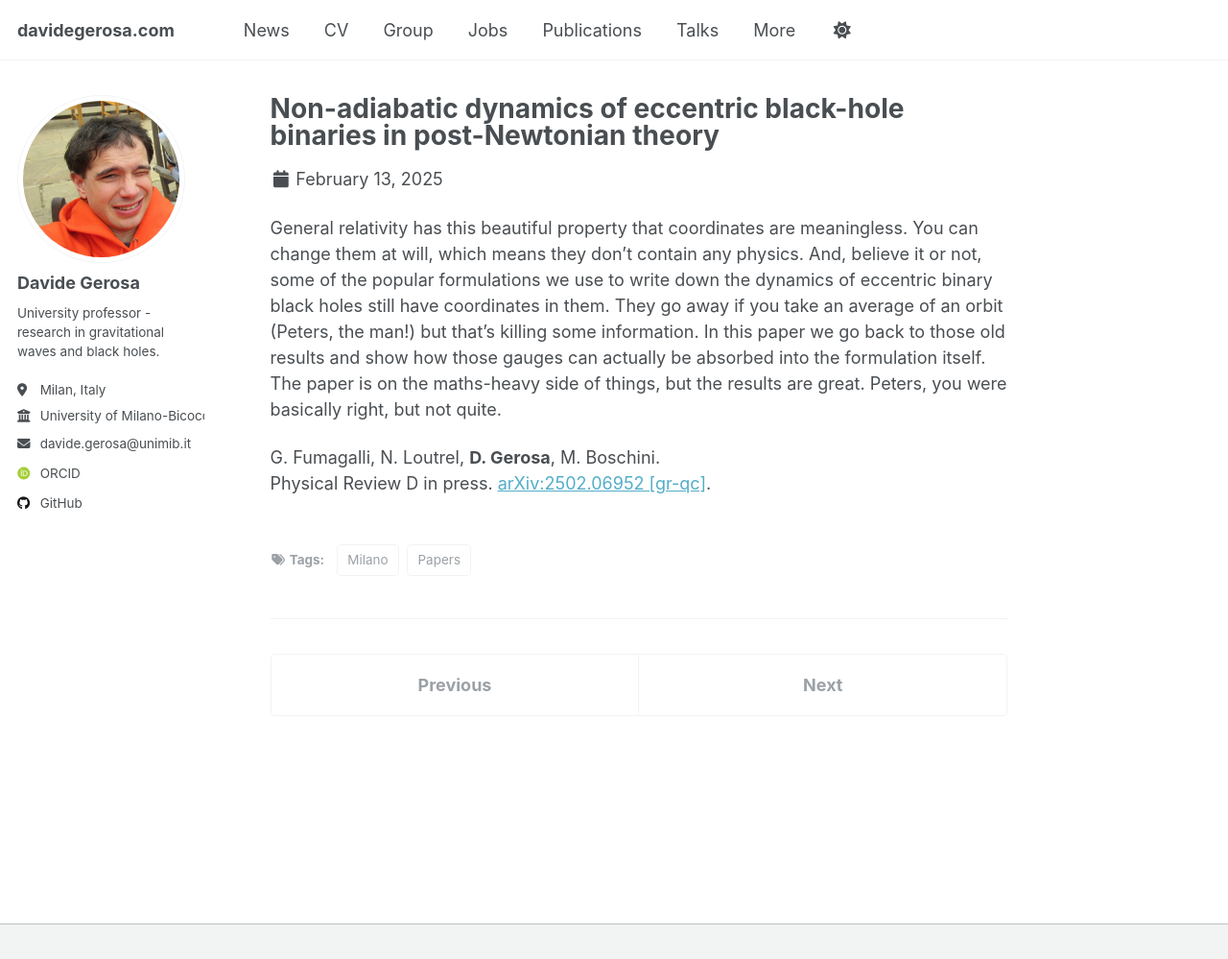
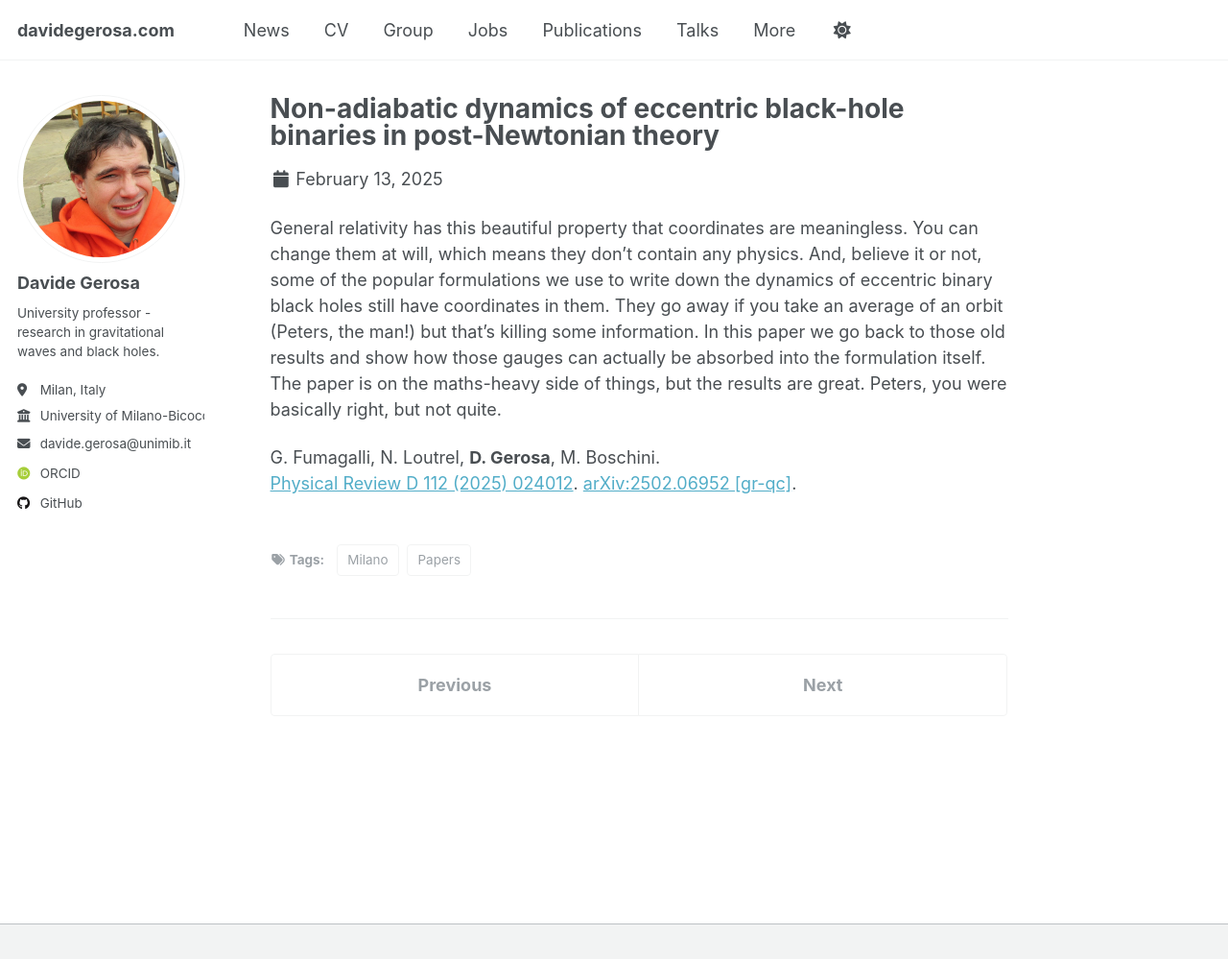
Before and after one commit to dgerosa/website, a Jekyll site: the page built from _posts/2025-02-13-non-adiabatic-dynamics-of-eccentric-black-hole-binaries-in-post-newtonian-theory.md, in a window 1280 px wide and 999 px high. Shown: the whole window at 96% size. Built offline with Jekyll 4.4.1, drawn with Linux system fonts in a browser that asks for light colours; some web fonts are replaced.

Commit message:
Wed Jul 16 17:22:41 BST 2025

```diff
--- a/_posts/2025-02-13-non-adiabatic-dynamics-of-eccentric-black-hole-binaries-in-post-newtonian-theory.md
+++ b/_posts/2025-02-13-non-adiabatic-dynamics-of-eccentric-black-hole-binaries-in-post-newtonian-theory.md
@@ -10,4 +10,4 @@ tags:
 General relativity has this beautiful property that coordinates are meaningless. You can change them at will, which means they don’t contain any physics. And, believe it or not, some of the popular formulations we use to write down the dynamics of eccentric binary black holes still have coordinates in them. They go away if you take an average of an orbit (Peters, the man!) but that’s killing some information. In this paper we go back to those old results and show how those gauges can actually be absorbed into the formulation itself. The paper is on the maths-heavy side of things, but the results are great. Peters, you were basically right, but not quite.
 
 G. Fumagalli, N. Loutrel, **D. Gerosa**, M. Boschini.\
-Physical Review D in press. [arXiv:2502.06952 [gr-qc]](https://arxiv.org/abs/2502.06952).
+[Physical Review D 112 (2025) 024012](https://journals.aps.org/prd/abstract/10.1103/znmj-6wvt). [arXiv:2502.06952 [gr-qc]](https://arxiv.org/abs/2502.06952).
```
